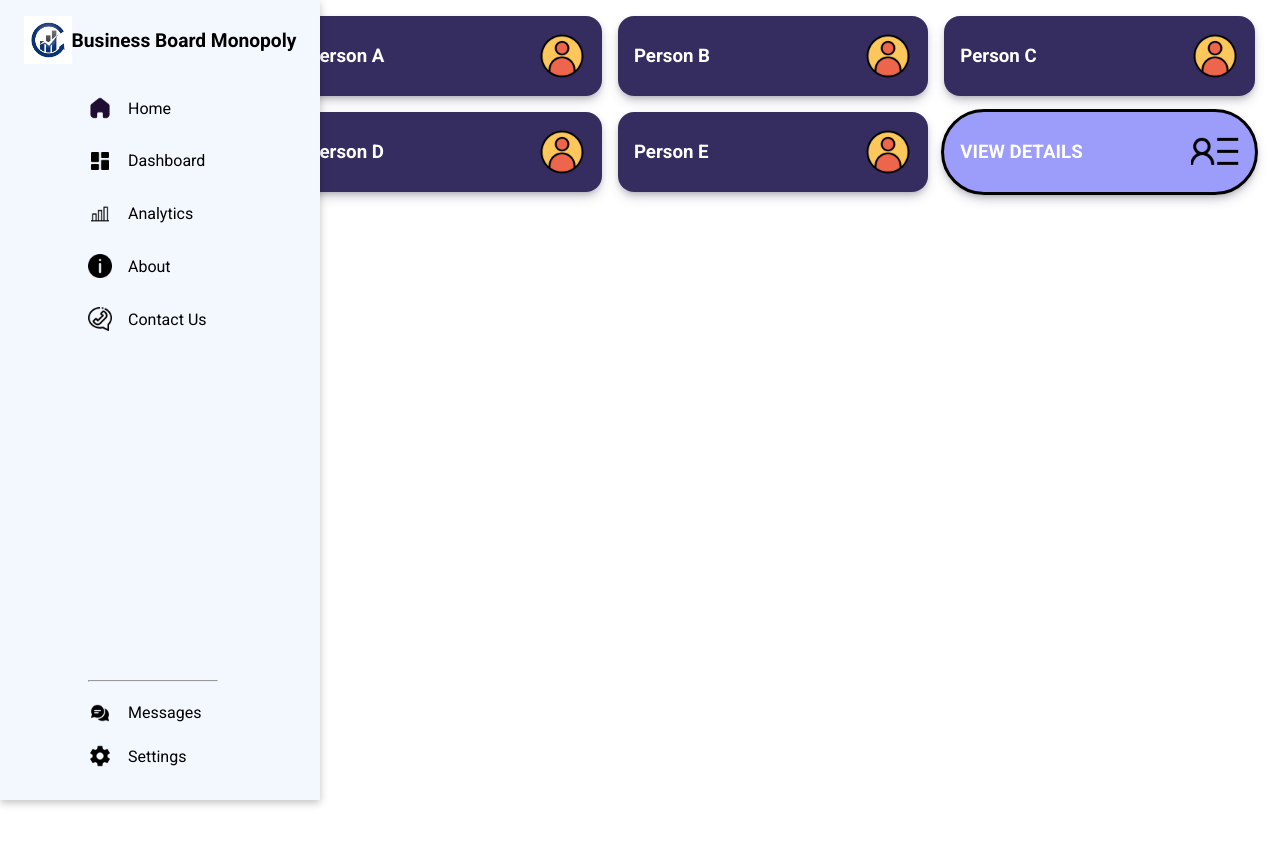
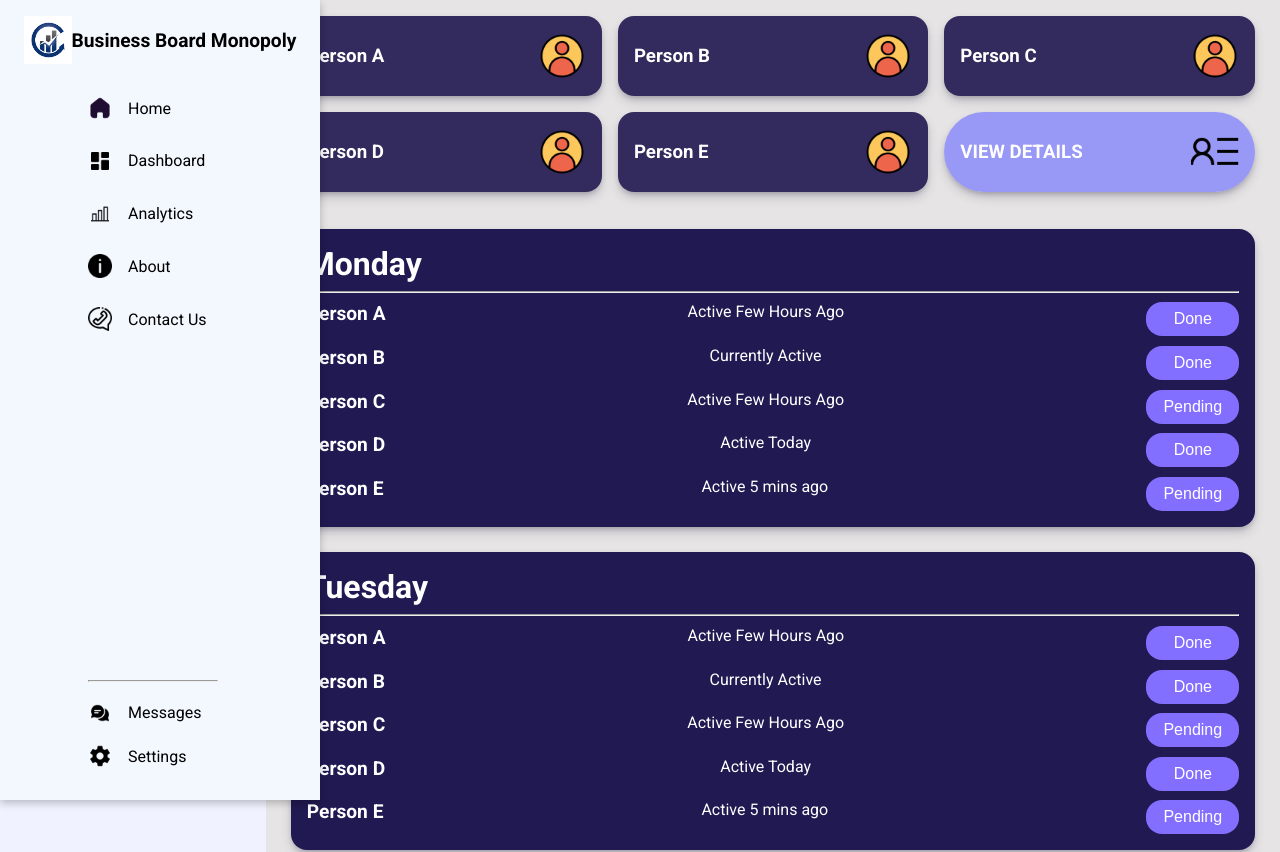
Before and after one commit to vireshkoli/Business-Board-Monopoly, a React (Vite) app: page /dashboard in a window 1280 px wide. Shown: the top 852 px of the page. Before the commit the page ends 800 px from the top, so only its background shows below. Built offline with nearby package versions, Linux system fonts and the light colour scheme.

Commit message:
Days Section Added In Dashboard

```diff
--- a/src/Dashboard/Dashboard.css
+++ b/src/Dashboard/Dashboard.css
@@ -1,7 +1,7 @@
 .dashboardcontainer {
   display: flex;
   flex-direction: column;
-  background-color: white;
+  background-color: rgb(230, 228, 228);
   width: 80rem;
   height: auto;
   margin-left: 20.8vw;
@@ -47,7 +47,7 @@
   align-items: center;
   justify-content: space-between;
   border-radius: 3rem;
-  border: 3px solid black;
+  /* border: 3px solid black; */
   box-shadow: rgba(50, 50, 93, 0.25) 0px 6px 12px -2px, rgba(0, 0, 0, 0.3) 0px 3px 7px -3px;
   cursor: pointer;
 }
@@ -55,3 +55,11 @@
   width: 3rem;
   margin-right: 1rem;
 }
+.boarddays{
+  width: 100%;
+  display: flex;
+  flex-direction: column;
+  gap: 1rem;
+  margin-top: 2rem;
+  align-items: center;
+}
--- a/src/Dashboard/Dashboard.jsx
+++ b/src/Dashboard/Dashboard.jsx
@@ -1,8 +1,10 @@
 import React from "react";
 import "./Dashboard.css";
 
-import memberimg from "../assets/Home Assets/profile.png"
-import detailsimg from "../assets/Dashboard Assets/detailsimg.png"
+import memberimg from "../assets/Home Assets/profile.png";
+import detailsimg from "../assets/Dashboard Assets/detailsimg.png";
+
+import Day from "./Day.jsx";
 
 function Dashboard() {
   return (
@@ -33,6 +35,14 @@ function Dashboard() {
           <img src={detailsimg} alt="" />
         </div>
       </div>
+      <div className="boarddays">
+        <Day day="Monday" member={["Person A", "Person B", "Person C", "Person D", "Person E"]} status={["Done", "Done", "Pending", "Done", "Pending"]}/>
+        <Day day="Tuesday" member={["Person A", "Person B", "Person C", "Person D", "Person E"]} status={["Done", "Done", "Pending", "Done", "Pending"]}/>
+        <Day day="Wednesday" member={["Person A", "Person B", "Person C", "Person D", "Person E"]} status={["Done", "Done", "Pending", "Done", "Pending"]}/>
+        <Day day="Thursday" member={["Person A", "Person B", "Person C", "Person D", "Person E"]} status={["Done", "Done", "Pending", "Done", "Pending"]}/>
+        <Day day="Friday" member={["Person A", "Person B", "Person C", "Person D", "Person E"]} status={["Done", "Done", "Pending", "Done", "Pending"]}/>
+        <Day day="Saturday" member={["Person A", "Person B", "Person C", "Person D", "Person E"]} status={["Done", "Done", "Pending", "Done", "Pending"]}/>
+      </div>
     </div>
   );
 }
--- /dev/null
+++ b/src/Dashboard/Day.css
@@ -0,0 +1,34 @@
+.day{
+    display: flex;
+    flex-direction: column;
+    background-color: rgb(33, 25, 81);
+    color: white;
+    width: 92%;
+    height: auto;
+    padding: 1rem;
+    margin: 0.3rem;
+    border-radius: 1rem;
+    box-shadow: rgba(50, 50, 93, 0.25) 0px 6px 12px -2px, rgba(0, 0, 0, 0.3) 0px 3px 7px -3px;
+}
+.day h3{
+    font-size: 2rem;
+    margin-bottom: 0.5rem;
+}
+.memberstatus{
+    display: flex;
+    justify-content: space-between;
+    margin-top: 0.6rem;
+}
+.memberstatus p{
+    font-size: 1.2rem;
+    font-weight: 700;
+}
+.day button{
+    color: white;
+    border: none;
+   background-color: rgb(131, 111, 255);
+    width: 10%;
+    padding: 0.5rem;
+    border-radius: 1rem;
+    font-size: 1rem;
+}
--- /dev/null
+++ b/src/Dashboard/Day.jsx
@@ -0,0 +1,40 @@
+import React from "react";
+import "./Day.css";
+
+function Day(props) {
+  return (
+    <div className="day">
+      <h3>{props.day}</h3>
+      <hr />
+      <div className="daydetails">
+        <div className="memberstatus">
+          <p>{props.member[0]}</p>
+          <span>Active Few Hours Ago</span>
+          <button>{props.status[0]}</button>
+        </div>
+        <div className="memberstatus">
+          <p>{props.member[1]}</p>
+          <span>Currently Active</span>
+          <button>{props.status[1]}</button>
+        </div>
+        <div className="memberstatus">
+          <p>{props.member[2]}</p>
+          <span>Active Few Hours Ago</span>
+          <button>{props.status[2]}</button>
+        </div>
+        <div className="memberstatus">
+          <p>{props.member[3]}</p>
+          <span>Active Today</span>
+          <button>{props.status[3]}</button>
+        </div>
+        <div className="memberstatus">
+          <p>{props.member[4]}</p>
+          <span>Active 5 mins ago</span>
+          <button>{props.status[4]}</button>
+        </div>
+      </div>
+    </div>
+  );
+}
+
+export default Day;
--- a/src/Home/BoardType.css
+++ b/src/Home/BoardType.css
@@ -1,7 +1,7 @@
 .boardcategory{
     display: flex;
-    /* background-color: rgb(178, 198, 253); */
-    background-color: rgb(131, 111, 255);
+    background-color: rgb(33, 25, 81);
+    /* background-color: rgb(131, 111, 255); */
     width: 92%;
     height: 20vh;
     align-items: center;
@@ -18,19 +18,21 @@
     margin: 1rem 1.5rem 1rem 1.5rem;
 }
 .boardcategorycontent h3{
+    color: white;
     font-size: 1.7rem;
     font-weight: bolder;
 }
 .boardcategorycontent p{
     font-size: 1.1rem;
-    color: rgb(240, 240, 240);
+    color: rgb(212, 212, 212);
     font-weight: 500;
 }
 .boardcategory button{
     width: 10%;
     border: none;
     /* background-color: rgba(80, 80, 216); */
-    background-color: rgb(33, 25, 81);
+    /* background-color: rgb(33, 25, 81); */
+    background-color: rgb(131, 111, 255);
     padding: 1rem;
     margin-right: 1.5rem;
     color: white;
--- a/src/Home/Home.css
+++ b/src/Home/Home.css
@@ -1,3 +1,17 @@
+@keyframes shadow {
+   0%{
+      box-shadow: rgba(155, 155, 155, 0.71) 5px 5px 15px;
+   }
+   50%{
+      box-shadow: rgba(21, 21, 21, 0.71) 5px 5px 15px;
+   }
+   100%{
+      box-shadow: rgba(155, 155, 155, 0.71) 5px 5px 15px;
+   }
+}
+.shadow{
+   animation: shadow 2s infinite ease-in-out;
+}
 .homecontainer{
    display: flex;
    flex-direction: column;
@@ -58,7 +72,7 @@
    width: 40%;
    object-fit: contain;
    border-radius: 3rem;
-   box-shadow: rgba(0, 0, 0, 0.35) 0px 5px 15px;
+   box-shadow: rgba(155, 155, 155, 0.35) 0px 5px 15px;
 }
 .coverbuttons{
    display: flex;
--- a/src/Home/Home.jsx
+++ b/src/Home/Home.jsx
@@ -30,7 +30,7 @@ function Home() {
             <button>About Us</button>
           </div>
         </div>
-        <img id="landingimg" src={landingimg} alt="landingimg" />
+        <img className="shadow" id="landingimg" src={landingimg} alt="landingimg" />
       </div>
       <BoardType boarddays="6"/>
       <BoardType boarddays="8"/>
```
